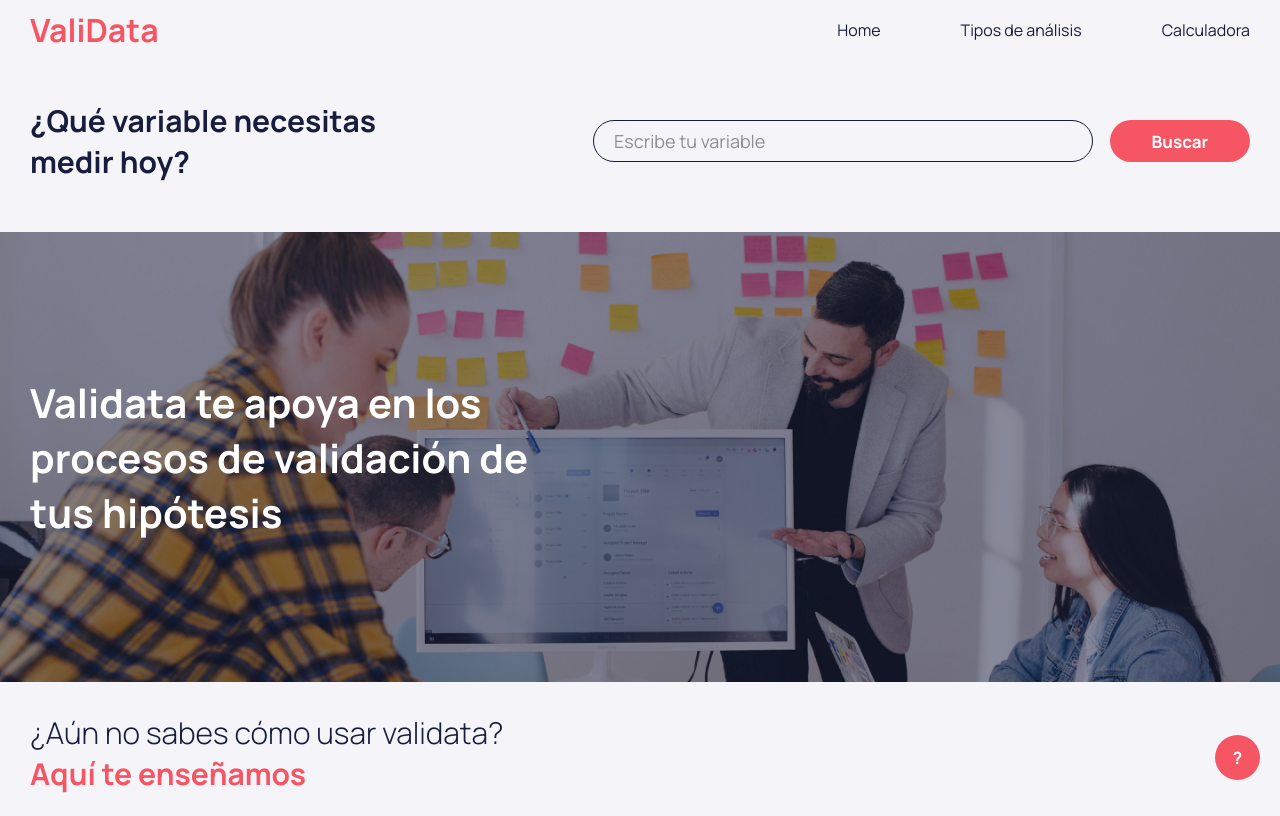
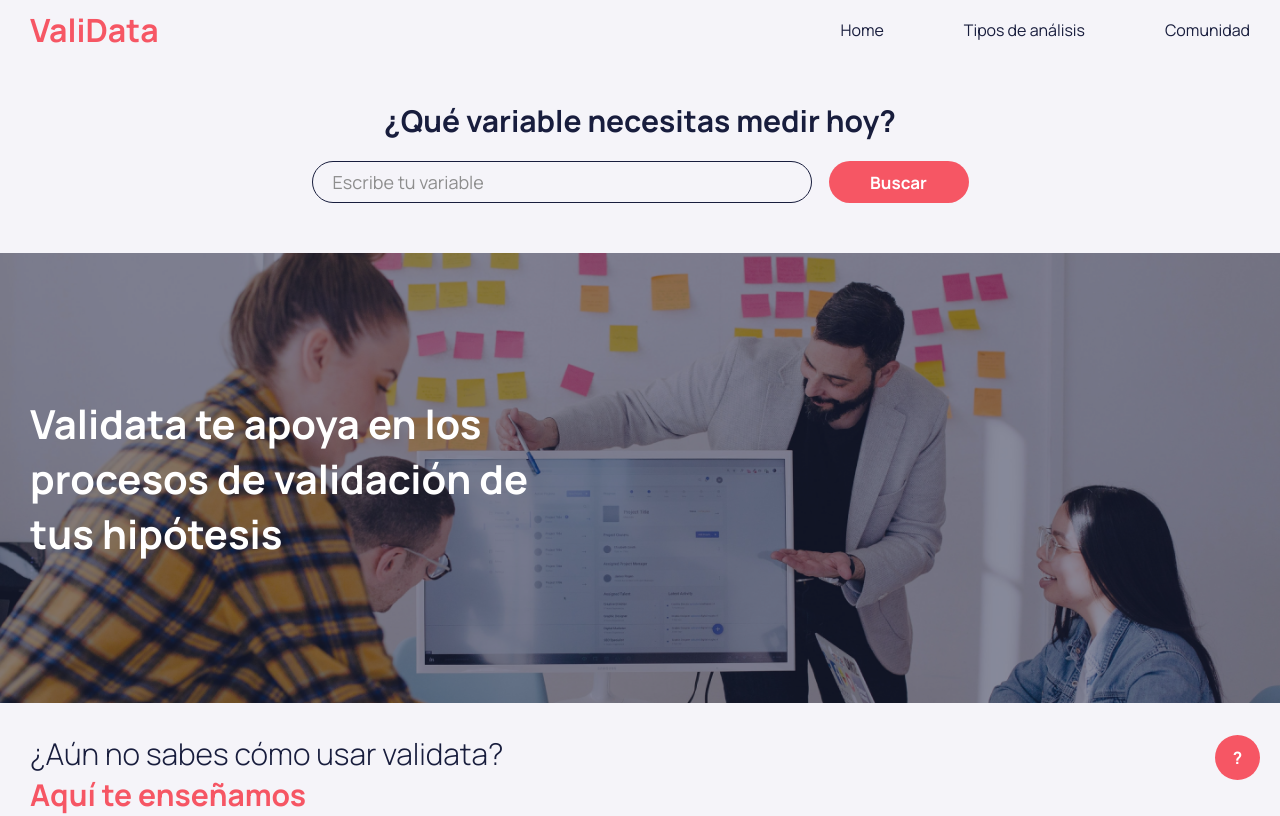
Before and after one commit to nataliaortizvi/pdg, a Vue app: page / in a window 1280 px wide. Shown: the top 816 px of the page. Built offline with nearby package versions, Linux system fonts and the light colour scheme.

Commit message:
create links

```diff
--- a/src/App.vue
+++ b/src/App.vue
@@ -53,7 +53,7 @@ export default {
     <nav>
       <RouterLink to="/" id="linkss" class="link">Home</RouterLink>
       <RouterLink to="/analisis" id="linkss" class="link">Tipos de análisis</RouterLink>
-      <RouterLink to="/calculadora" id="linkss" class="link">Calculadora</RouterLink>
+      <RouterLink to="/comunidad" id="linkss" class="link">Comunidad</RouterLink>
     </nav>
   </header>
 
--- a/src/components/CardAnalisisSmall.vue
+++ b/src/components/CardAnalisisSmall.vue
@@ -33,7 +33,7 @@ export default {
 <template>
   <div
     class="cardContainerAnalisis"
-    v-for="cadaTipoAnalisis in this.tiposAnalisis.grupoDeAnalisis"
+    v-for="cadaTipoAnalisis in this.tiposAnalisis"
     :key="cadaTipoAnalisis.title"
     @click="prueba"
   >
--- a/src/components/CardPaperBig.vue
+++ b/src/components/CardPaperBig.vue
@@ -59,8 +59,10 @@ export default {
         </div>
         <div class="resume__btns">
             <button class="btn --pink">Ver ejemplo</button>
-            <button class="btn --pink">Ir a tipos de análisis</button>
-            <a href="#">Leer artículo completo</a>
+            <RouterLink to="/analisis">
+                <button class="btn --pink">Ir a tipos de análisis</button>
+            </RouterLink>
+            <a href="https://www.interaction-design.org/literature/article/trust-building-the-bridge-to-our-users" target="_blank">Leer artículo completo</a>
         </div>
 
     </section>
--- a/src/router/index.js
+++ b/src/router/index.js
@@ -1,7 +1,7 @@
 import { createRouter, createWebHistory } from 'vue-router'
 import HomeView from '../views/HomeView.vue'
 import AboutUsView from '../views/AboutUsView.vue'
-import CalculatorView from '../views/CalculatorView.vue'
+import ComunityView from '../views/ComunityView.vue'
 import AnalysisView from '../views/AnalysisView.vue'
 import PapersView from '../views/PapersView.vue'
 
@@ -20,9 +20,9 @@ const router = createRouter({
       component: AboutUsView
     },
     {
-      path: '/calculadora',
-      name: 'calculadora',
-      component: CalculatorView
+      path: '/comunidad',
+      name: 'comunidad',
+      component: ComunityView
     },
     {
       path: '/analisis',
--- a/src/views/AnalysisView.vue
+++ b/src/views/AnalysisView.vue
@@ -52,17 +52,17 @@ export default {
       <h2 class="titlesStyle --pink">Análisis de grupos</h2>
       <div class="cardSection">
         <CardAnalisisSmall
-        :tiposAnalisis="this.currentAnalisis[0]"
+        :tiposAnalisis="this.currentAnalisis[0].grupoDeAnalisis"
         > </CardAnalisisSmall>
       </div>
     </div>
 
-    <div class="correlacionAnalisis">
+    <div class="groupAnalisis">
       <h2 class="titlesStyle --pink">Correlación</h2>
       <p>La correlación es útil para describir relaciones entre datos variables.<br> <strong>Por ejemplo: </strong>las horas que se dedican a estudiar una asignatura y la calificación obtenida en el examen correspondiente</p>
       <div class="cardSection">
         <CardAnalisisSmall
-        :tiposAnalisis="this.currentAnalisis[0]"
+        :tiposAnalisis="this.currentAnalisis[0].coorelacion"
         > </CardAnalisisSmall>
       </div>
     </div>
--- a/src/views/CalculatorView.vue
+++ b/src/views/ComunityView.vue
@@ -3,7 +3,7 @@
 
 <template>
   <section>
-    <h1>Calculadora</h1>
+    <h1>Comunidad</h1>
     <section class="calculator">
 
     </section>
--- a/src/views/HomeView.vue
+++ b/src/views/HomeView.vue
@@ -56,13 +56,14 @@ export default {
 .searcher {
   padding: 100px 30px 50px 30px;
   display: flex;
-  flex-direction: row;
+  flex-direction: column;
   align-items: center;
   justify-content: space-between;
   width: 100%;
 
   .titleVar {
-    width: 400px;
+    width: auto;
+    margin-bottom: 20px;
   }
 
   .rightItems {
@@ -93,7 +94,7 @@ export default {
   .banner__img {
     display: flex;
     position: absolute;
-    top: 232px;
+    top: 253px;
     z-index: -5;
     width: 100%;
     height: 450px;
```
